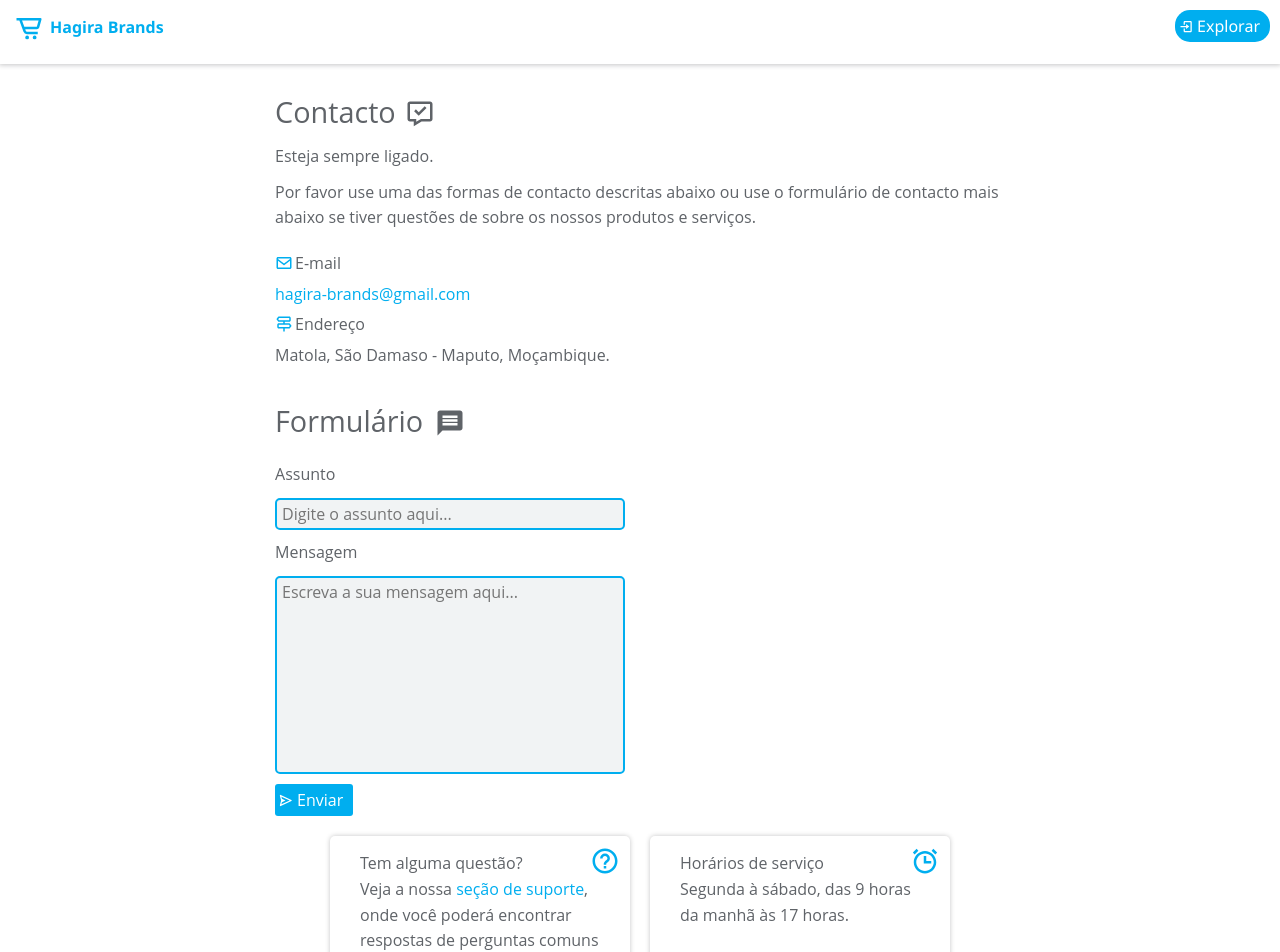
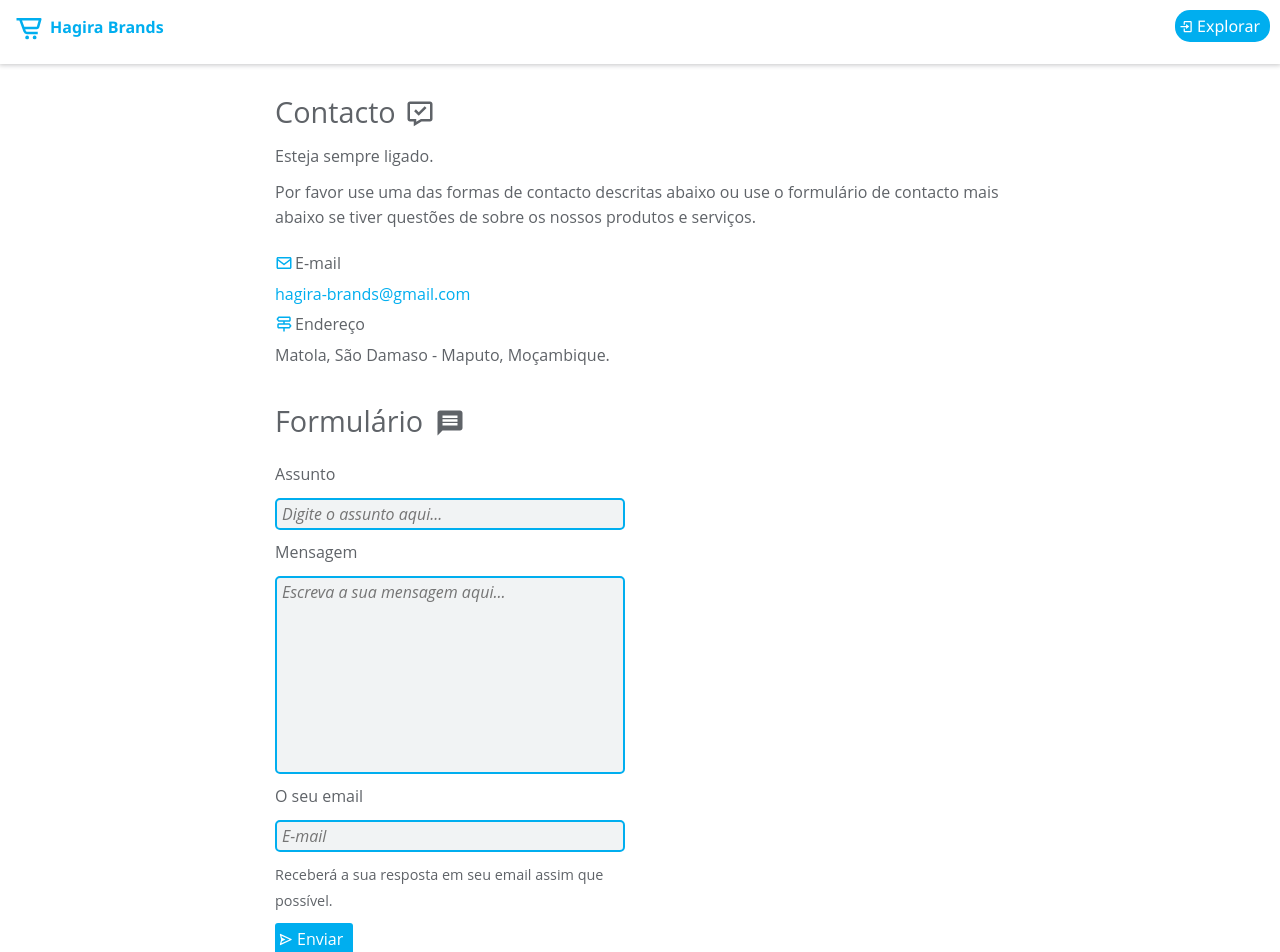
Before and after one commit to KainNhantumbo/Hagira-Brands-Store, a React (Create React App) app: page /contact in a window 1280 px wide. Shown: the top 952 px of the page. Built offline with nearby package versions, Linux system fonts and the light colour scheme.

Commit message:
feat: added a email form in contact page.

```diff
--- a/src/pages/Contact.jsx
+++ b/src/pages/Contact.jsx
@@ -9,8 +9,15 @@ import {
 } from 'react-icons/bi';
 import { MdMessage } from 'react-icons/md';
 import Button from '../components/Button';
+import React, { useState } from 'react';
 
 const Contact = () => {
+	const [messageStatus, setMessageStatus] = useState(
+		'Receberá a sua resposta em seu email assim que possível.'
+	);
+
+  const [errorStyles, setErrorStyles] = useState({});
+
 	return (
 		<ContactContainer>
 			<section className='intro'>
@@ -59,6 +66,9 @@ const Contact = () => {
 						rows='10'
 						placeholder='Escreva a sua mensagem aqui...'
 					></textarea>
+					<label htmlFor='email'>O seu email</label>
+					<input type='text' name='email' placeholder='E-mail' />
+					<span style={errorStyles} >{messageStatus}</span>
 				</form>
 				<div>
 					<Button text={'Enviar'} icon={<BiSend />} />
--- a/src/styles/contact.js
+++ b/src/styles/contact.js
@@ -83,6 +83,11 @@ export const ContactContainer = styled.main`
 			gap: 10px;
 			max-width: 350px;
 
+      span {
+        font-size: .9rem;
+        font-weight: 500;
+      }
+
 			input,
 			textarea {
 				border: 2px solid rgb(${({ theme }) => theme.primary});
@@ -97,6 +102,7 @@ export const ContactContainer = styled.main`
 
 				::placeholder {
 					font-size: 1rem;
+          font-style: italic;
 				}
 
 				:focus {
```
